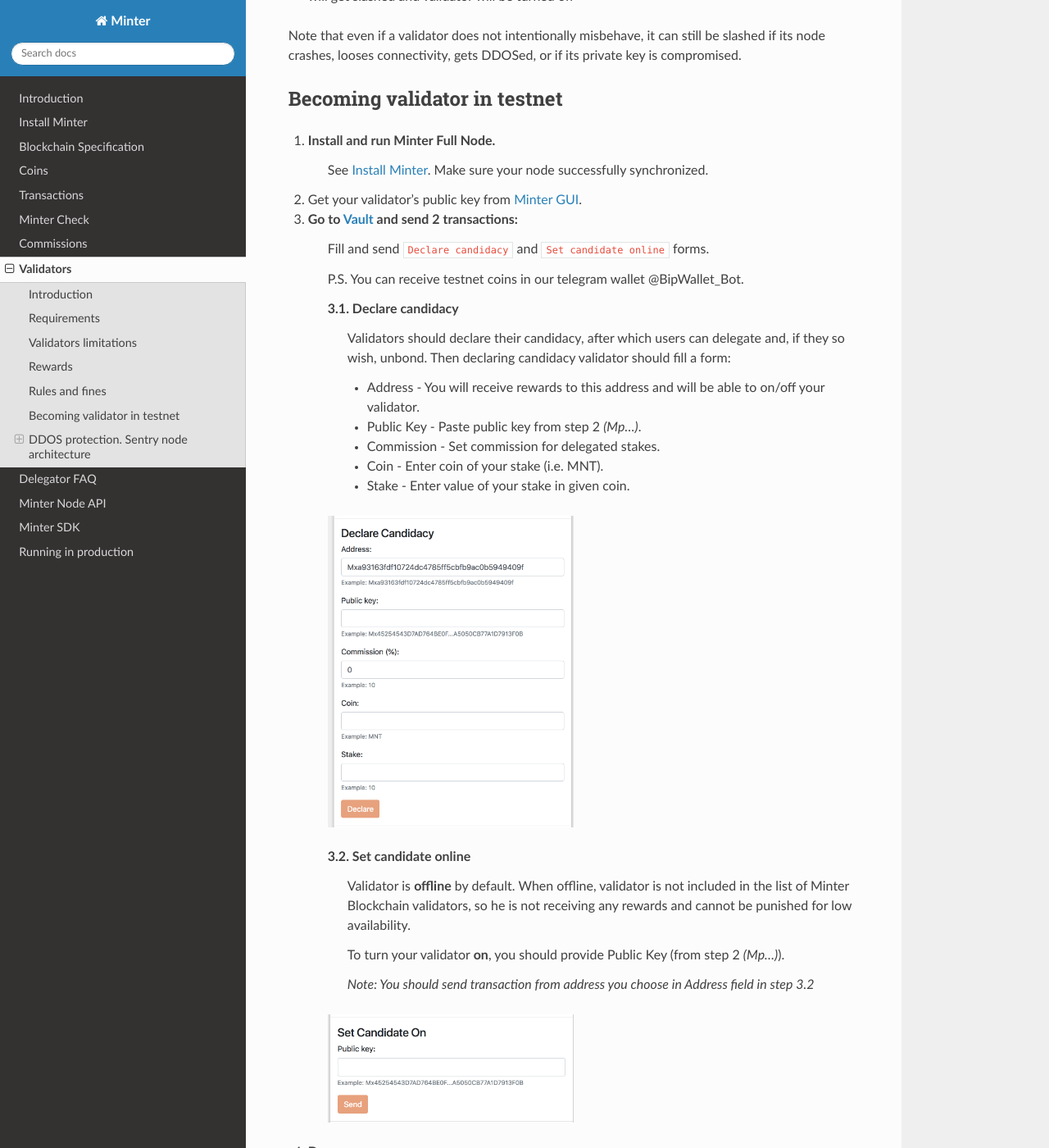
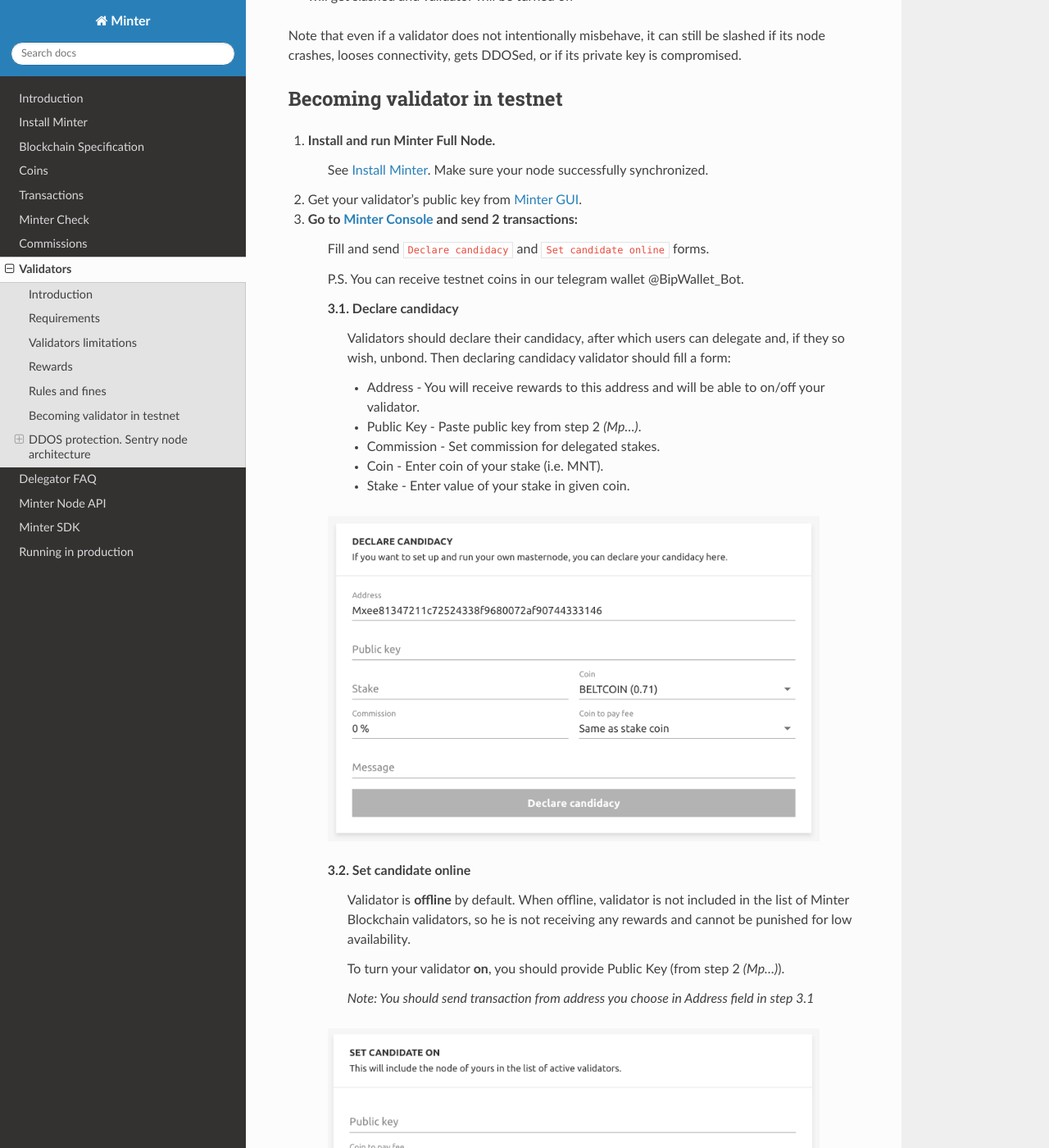
Before and after one commit to MinterTeam/minter-go-node, a Sphinx documentation site: the page built from docs/validators.rst, in a window 1280 px wide and 1400 px high, scrolled down 1804 px. Shown: the whole window at 82% size. Built offline with Sphinx 7.4.7 and the Read the Docs theme 2.0.0, drawn with Linux system fonts in a browser that asks for light colours.

Commit message:
Replace Vault with Console in docs

```diff
--- a/docs/validators.rst
+++ b/docs/validators.rst
@@ -86,7 +86,7 @@
 
 2. Get your validator's public key from `Minter GUI <http://localhost:3000/>`__.
 
-3. Go to `Vault <http://vault.minter.network/>`__ and send 2 transactions:
+3. Go to `Minter Console <https://testnet.console.minter.network/masternode/>`__ and send 2 transactions:
     Fill and send ``Declare candidacy`` and ``Set candidate online`` forms.
 
     P.S. You can receive testnet coins in our telegram wallet @BipWallet_Bot.
@@ -101,8 +101,8 @@
         - Coin - Enter coin of your stake (i.e. MNT).
         - Stake - Enter value of your stake in given coin.
 
-    .. figure:: assets/vault-declare.png
-        :width: 300px
+    .. figure:: assets/console-declare.png
+        :width: 600px
 
     3.2. Set candidate online
         Validator is **offline** by default. When offline, validator is not included in the list of
@@ -111,10 +111,10 @@
 
         To turn your validator **on**, you should provide Public Key (from step 2 *(Mp...)*).
 
-        *Note: You should send transaction from address you choose in Address field in step 3.2*
+        *Note: You should send transaction from address you choose in Address field in step 3.1*
 
-    .. figure:: assets/vault-candidate-on.png
-        :width: 300px
+    .. figure:: assets/console-candidate-on.png
+        :width: 600px
 
 4. Done.
     Now you will receive reward as long as your node is running and available.
```
Also changed, not shown: docs/assets/coin-minter.png, docs/assets/console-candidate-on.png (added), docs/assets/console-declare.png (added), docs/assets/redeem-check.png, docs/assets/vault-candidate-on.png (deleted), docs/assets/vault-declare.png (deleted).
